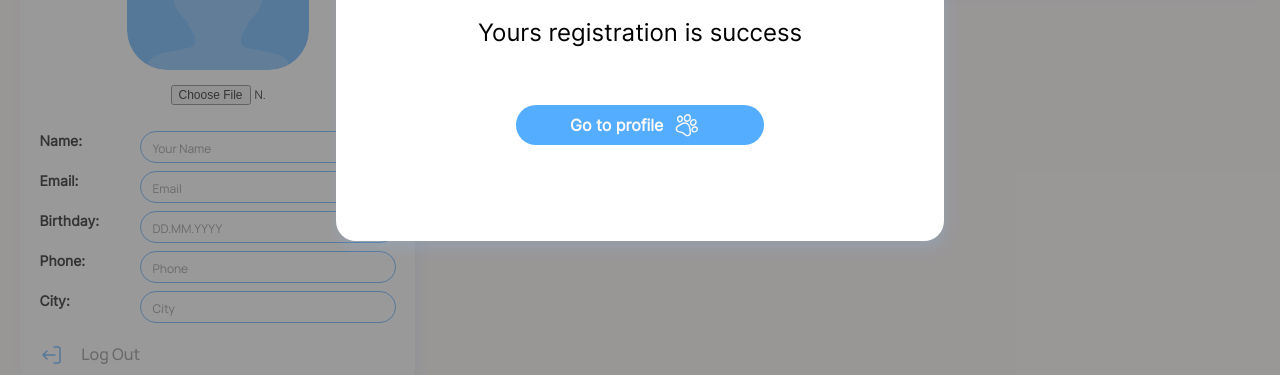
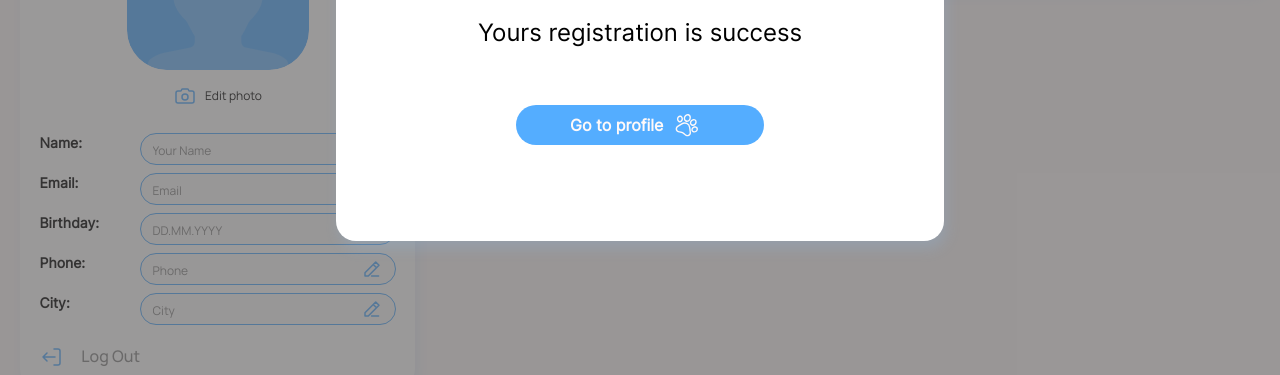
Before and after one commit to leprecoin112/yourpet_frontend, a React (Create React App) app: page /user in a window 1280 px wide. Shown: the part 336-711 px from the top of the page. Built offline with nearby package versions, Linux system fonts and the light colour scheme.

Commit message:
fix-user-profile

```diff
--- a/package.json
+++ b/package.json
@@ -13,6 +13,7 @@
     "date-fns": "^2.30.0",
     "formik": "^2.2.9",
     "react": "^18.2.0",
+    "react-datepicker": "^4.11.0",
     "react-dom": "^18.2.0",
     "react-ellipsis-text": "^1.2.1",
     "react-redux": "^8.0.5",
--- a/src/shared/components/UserDataItem/UserDataItem.jsx
+++ b/src/shared/components/UserDataItem/UserDataItem.jsx
@@ -1,9 +1,13 @@
 import { Formik } from 'formik';
 import * as yup from 'yup';
-import { EditPhotoWrapper, FormContainer, FormInput, FormLabel, PhotoContainer, UserDataWrapper, UserPhotoWrapper } from './UserDataItem.styled';
+import { EditPhotoWrapper, FormContainer, FormInput, FormLabel, PhotoContainer, UserDataWrapper, UserPhotoWrapper, EditInputBtn, Edit, Check, CustomInput } from './UserDataItem.styled';
 import PhotoDefault from '../../images/photoDefault/photo-default.png';
-import { useState } from 'react';
-// import IconCamera from '../Icons/IconCamera';
+import { useEffect, useState } from 'react';
+import IconCamera from '../Icons/IconCamera';
+import { useDispatch } from "react-redux";
+import { getCurrentUser } from '../../redux/auth/operations';
+
+
 
 const schemaData = yup.object().shape({
   email: yup.string().email('Please enter a valid email').required('Required'),
@@ -19,10 +23,30 @@ const schemaData = yup.object().shape({
 
 const UserDataItem = () => {
   const [photo, setPhoto] = useState(null);
+  const [activeField, setActiveField] = useState(null);
+  const dispatch = useDispatch();
+
+  useEffect(() => {
+    const fetchData = dispatch(getCurrentUser());
+    console.log(fetchData);
+  }, [dispatch]);
 
   const handlePhotoUpload = (event) => {
     const uploadedPhoto = event.target.files[0];
     setPhoto(URL.createObjectURL(uploadedPhoto));
+  };
+
+  const handleEditActive = (event) => {
+    const { id } = event.currentTarget;
+    setActiveField(id);
+  }
+
+  const handleConfirmFieldData = (event) => {
+    const { id } = event.currentTarget;
+    if (id === activeField) {
+      setActiveField(null);
+    };
+    console.log('!!! send field data to backend');
   };
 
   return <UserDataWrapper>
@@ -32,7 +56,12 @@ const UserDataItem = () => {
       ) : (
         <PhotoContainer src={PhotoDefault} alt="Default img" />
       )}
-      <EditPhotoWrapper type="file" accept="image/*" onChange={handlePhotoUpload}/>
+      <EditPhotoWrapper type="file" id='file' accept="image/*" onChange={handlePhotoUpload} />
+      <label htmlFor='file'>
+        <CustomInput>
+          <IconCamera/> Edit photo
+        </CustomInput>
+      </label>
     </UserPhotoWrapper>
     <Formik
       initialValues={{
@@ -48,29 +77,68 @@ const UserDataItem = () => {
         <FormContainer>
           <FormLabel>
             Name:
-            <FormInput type="name" name="name" placeholder="Your Name" />
+            <FormInput type="name" name="name" placeholder="Your Name" disabled={activeField !== "name"} />
+            {activeField === "name" ?  (
+              <EditInputBtn type="button" onClick={handleConfirmFieldData} id='name'>
+              <Check/>
+            </EditInputBtn>)
+            : (
+              <EditInputBtn type="button" onClick={handleEditActive} id='name'>
+              <Edit/>
+            </EditInputBtn>)}
           </FormLabel>
           <FormLabel>
             Email:
-            <FormInput type="email" name="email" placeholder="Email" />
+            <FormInput type="email" name="email" placeholder="Email" disabled={activeField !== "email"}/>
+            {activeField === "email" ?  (
+              <EditInputBtn type="button" onClick={handleConfirmFieldData} id='email'>
+              <Check/>
+            </EditInputBtn>)
+            : (
+              <EditInputBtn type="button" onClick={handleEditActive} id='email'>
+              <Edit/>
+            </EditInputBtn>)}
           </FormLabel>
           <FormLabel>
             Birthday:
-            <FormInput type="birthday" name="birthday" placeholder="DD.ММ.YYYY" />
+            <FormInput type="birthday" name="birthday" placeholder="DD.ММ.YYYY" disabled={activeField !== "birthday"}/>
+            {activeField === "birthday" ?  (
+              <EditInputBtn type="button" onClick={handleConfirmFieldData} id='birthday'>
+              <Check/>
+            </EditInputBtn>)
+            : (
+              <EditInputBtn type="button" onClick={handleEditActive} id='birthday'>
+              <Edit/>
+            </EditInputBtn>)}
           </FormLabel>
           <FormLabel>
             Phone:
-            <FormInput type="phone" name="phone" placeholder="Phone" />
+            <FormInput type="phone" name="phone" placeholder="Phone" disabled={activeField !== "phone"}/>
+            {activeField === "phone" ?  (
+              <EditInputBtn type="button" onClick={handleConfirmFieldData} id='phone'>
+              <Check/>
+            </EditInputBtn>)
+            : (
+              <EditInputBtn type="button" onClick={handleEditActive} id='phone'>
+              <Edit/>
+            </EditInputBtn>)}
           </FormLabel>
           <FormLabel>
             City:
-            <FormInput type="city" name="city" placeholder="City" />
+            <FormInput type="city" name="city" placeholder="City" disabled={activeField !== "city"}/>
+            {activeField === "city" ?  (
+              <EditInputBtn type="button" onClick={handleConfirmFieldData} id='city'>
+              <Check/>
+            </EditInputBtn>)
+            : (
+              <EditInputBtn type="button" onClick={handleEditActive} id='city'>
+              <Edit/>
+            </EditInputBtn>)}
           </FormLabel>
         </FormContainer>
       )}
     </Formik>
   </UserDataWrapper>
-
 };
 
 export default UserDataItem;
--- a/src/shared/components/UserDataItem/UserDataItem.styled.jsx
+++ b/src/shared/components/UserDataItem/UserDataItem.styled.jsx
@@ -1,5 +1,7 @@
-import styled from "@emotion/styled";
+import styled from '@emotion/styled';
 import { Form, Field } from 'formik';
+import IconEdit from '../Icons/IconEdit';
+import IconCheck from '../Icons/IconCheck';
 
 const UserDataWrapper = styled.div`
   @media screen and (min-width: ${({ theme }) => theme.breakpoints.tablet}) {
@@ -26,7 +28,6 @@ const UserPhotoWrapper = styled.div`
   }
 `;
 
-
 const FormContainer = styled(Form)`
   display: flex;
   flex-direction: column;
@@ -47,20 +48,32 @@ const PhotoContainer = styled.img`
 `;
 
 const EditPhotoWrapper = styled.input`
-  width: 94px;
+  display: none;
+`;
+
+const CustomInput = styled.div`
+  display: flex;
+  gap: 8px;
+  align-items: center;
+  justify-content: center;
+  cursor: pointer;
+  ${'' /* width: 94px; */}
+  height: 24px;
   margin-top: 14px;
 
   font-family: ${({ theme }) => theme.fonts.main.regular};
   font-style: normal;
   font-weight: 400;
   font-size: 12px;
-  line-height: 22px;
 
-  border: none;
-  background: none;
+  stroke: ${({ theme }) => theme.colors.blue};
+`;
+
+const CustomFileUploud = styled.div`
 `;
 
 const FormLabel = styled.label`
+  position: relative;
   display: flex;
   flex-direction: row;
   width: 264px;
@@ -70,8 +83,8 @@ const FormLabel = styled.label`
   line-height: 19px;
 
   @media screen and (min-width: ${({ theme }) => theme.breakpoints.tablet}) {
-      width: 356px;
-    }
+    width: 356px;
+  }
 
   &:not(:last-child) {
     margin-bottom: 12px;
@@ -80,7 +93,6 @@ const FormLabel = styled.label`
     }
   }
 `;
-
 
 const FormInput = styled(Field)`
   font-family: ${({ theme }) => theme.fonts.main.regular};
@@ -91,7 +103,7 @@ const FormInput = styled(Field)`
   border-radius: 40px;
   padding: 4px 12px;
   &:focus {
-    border: 2px solid ${({ theme }) => theme.colors.blue};
+    border: none;
   }
 
   &::placeholder {
@@ -109,4 +121,35 @@ const FormInput = styled(Field)`
   }
 `;
 
-export { UserDataWrapper, UserPhotoWrapper, FormContainer, FormInput, FormLabel, PhotoContainer, EditPhotoWrapper };
+const EditInputBtn = styled.button`
+  cursor: pointer;
+  height: 24px;
+  position: absolute;
+  right: 12px;
+  top: 4px;
+  padding: 0;
+  background: transparent;
+  border: none;
+`;
+
+const Edit = styled(IconEdit)`
+  fill: ${({ theme }) => theme.colors.blue};
+`;
+
+const Check = styled(IconCheck)`
+  stroke: #00c3ad;
+`;
+
+export {
+  UserDataWrapper,
+  UserPhotoWrapper,
+  FormContainer,
+  FormInput,
+  FormLabel,
+  PhotoContainer,
+  EditPhotoWrapper,
+  EditInputBtn,
+  Edit,
+  Check,
+  CustomInput
+};
```
Also changed, not shown: 1 other file (tests, documents, lock files or other folders).
